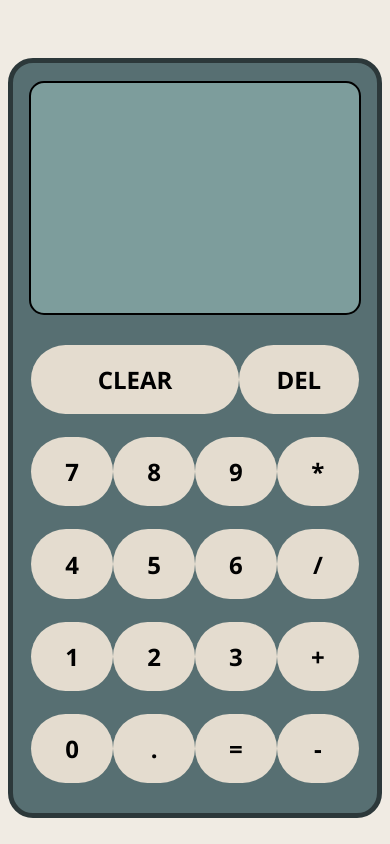
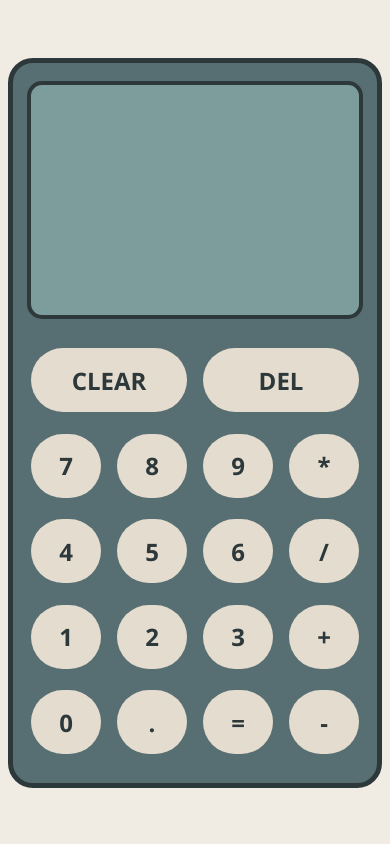
Before and after one commit to martynasmat/calculator, a plain HTML site: page index.html in a window 390 px wide. Drawn offline with Linux system fonts and the light colour scheme.

Commit message:
Add responsiveness to calculator

```diff
--- a/styles/styles.css
+++ b/styles/styles.css
@@ -25,11 +25,17 @@ body {
     align-items: center;
     border: 5px solid #2c383a;
     border-radius: 25px;
-    width: 600px;
-    height: 750px;
+    width: 570px;
+    height: 720px;
     margin-top: 50px;
     background-color: #576F72;
     min-width: 250px;
+    transition: 0.2s;
+}
+
+.calculator-wrapper:hover {
+    width: 600px;
+    height: 750px;
 }
 
 .screen-wrapper {
@@ -37,7 +43,7 @@ body {
     width: 90%;
     margin-top: 5%;
     background-color: #7D9D9C;
-    border: 2px solid black;
+    border: 4px solid #2c383a;
     border-radius: 15px;
 }
 
@@ -80,16 +86,16 @@ p {
     justify-content: space-between;
     align-items: center;
     height: 100%;
+    gap: 5%;
 }
 
 button {
     height: 75%;
-    max-width: 120px;
     max-height: 90px;
     font-size: 24px;
     flex: 1 1 0;
     background-color: #E4DCCF;
-    color: black;
+    color: #2c383a;
     font-family: 'buttons', sans-serif;
     border-radius: 70px;
     border: none;
@@ -101,8 +107,3 @@ button:hover {
     color: #E4DCCF;
     height: 100%;
 }
-
-.clear {
-    height: 75%;
-    max-width: 400px;
-}
```
